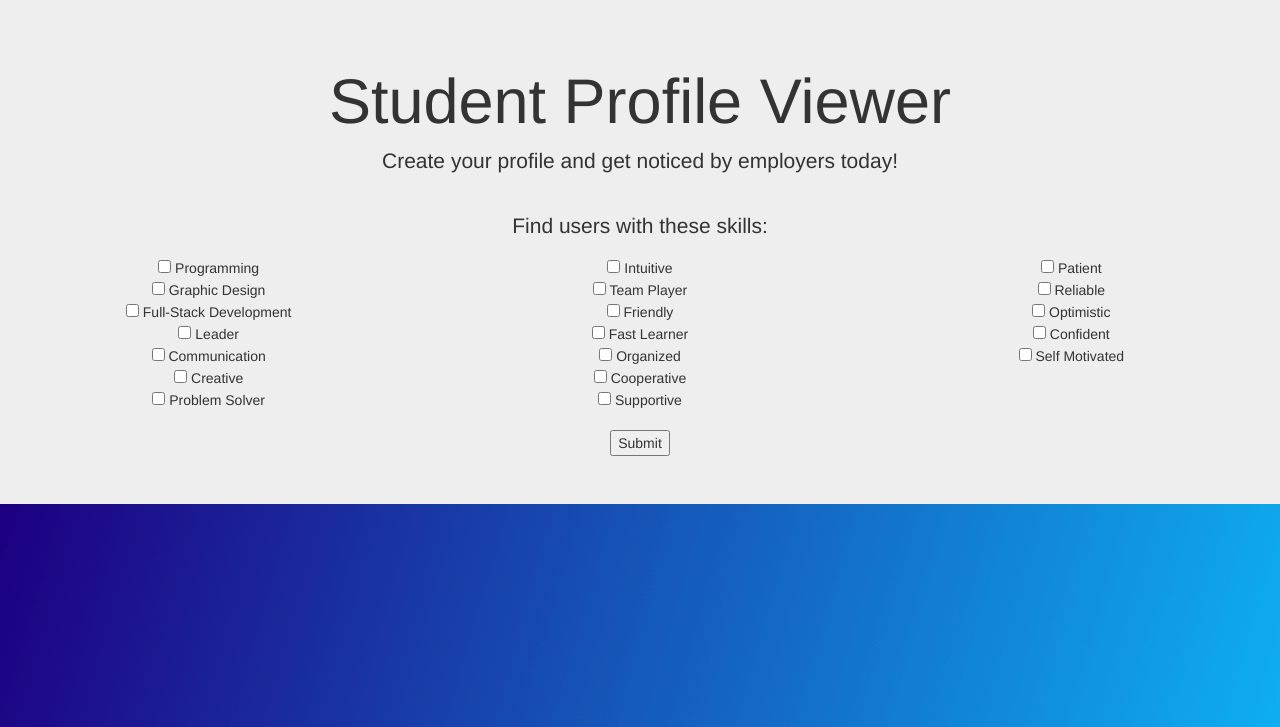
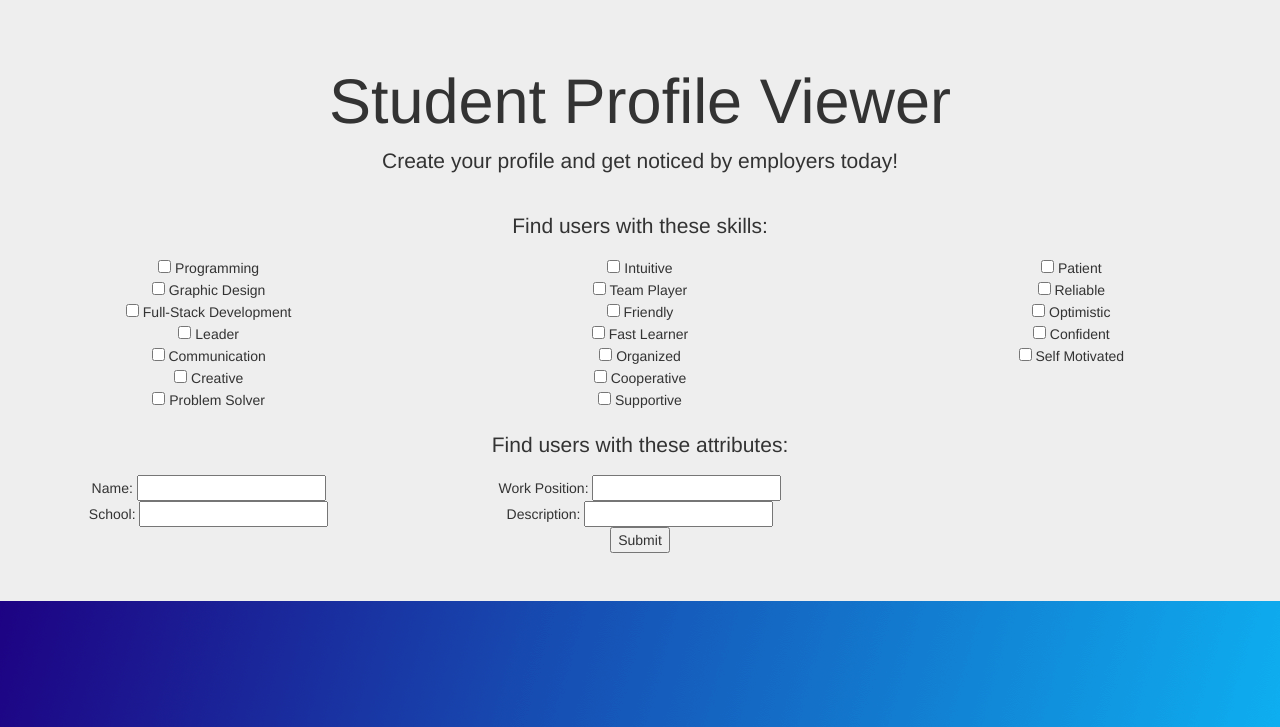
Before and after one commit to Bradon-Lodwick/cloud-computing-final, a Flask app: page /search in a window 1280 px wide. Shown: the part 73-800 px from the top of the page. Run offline with Flask 2, Linux system fonts and the light colour scheme; parts of the project's set-up code (start-up, migrations or seed data) failed here and were passed over; some libraries are stand-ins or nearby versions.

Commit message:
Added Client-side Search operands
Potential issue with converting limit & offset from string to int (i.e, limit & offset are not being converted from string to int)

```diff
--- a/app.py
+++ b/app.py
@@ -85,8 +85,10 @@ def search():
         offset = request.values.get('offset')
 
         # Get the users from the search
-        users = db.Users.search(name=name, school_name=school_name, work_position=work_position,
+        users = db.User.search(name=name, school_name=school_name, work_position=work_position,
                                 description=description, skills=skills, limit=limit, offset=offset)
+
+        print(users)
 
     return render_template('search.html', skills=constants.skills)
 
--- a/templates/search.html
+++ b/templates/search.html
@@ -19,6 +19,23 @@ Search
             {% endfor %}
         </div>
         <br />
+        <p>Find users with these attributes:</p>
+        <div  style="column-count: 3">
+            <div>
+                Name: <input type="text" name="name">
+            </div>
+            <div>
+                School: <input type="text" name="school_name">
+            </div>
+            <div>
+                Work Position: <input type="text" name="work_position">
+            </div>
+            <div>
+                Description: <input type="text" name="description">
+            </div>
+        </div>
+        <input type="hidden" name="limit" value="{{ limit }}">
+        <input type="hidden" name="offset" value="{{ offset }}">
         <input type="submit" value="Submit">
     </form>
 
```
